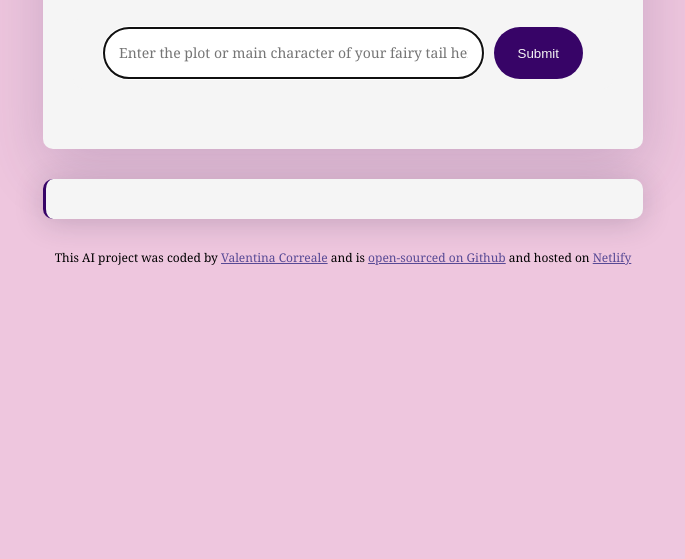
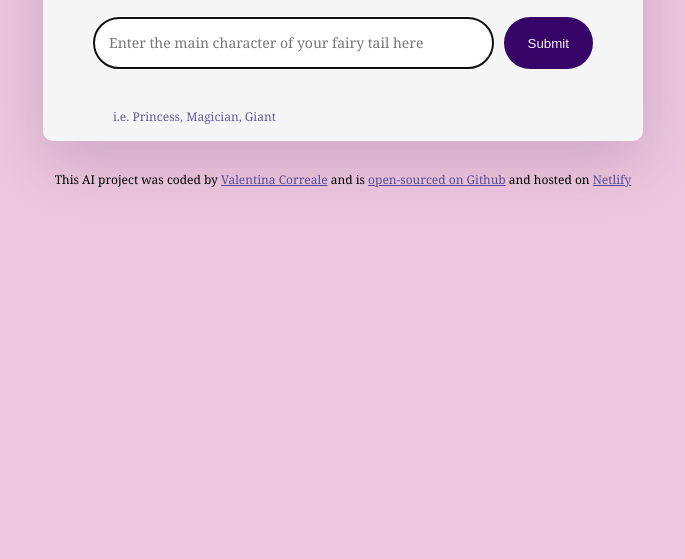
Before and after one commit to Valeco96/fables-generator, a plain HTML site: page index.html in a window 1280 px wide. Shown: the part 241-800 px from the top of the page, without its empty margins (297-982 px from the left). Drawn offline with nearby package versions, Linux system fonts and the light colour scheme.

Commit message:
Adding UX features - part 1

```diff
--- a/index.html
+++ b/index.html
@@ -18,7 +18,7 @@
         <form id="fable-generator">
           <input
             type="text"
-            placeholder="Enter the plot or main character of your fairy tail here"
+            placeholder="Enter the main character of your fairy tail here"
             class="search-bar"
             id="user-input"
             autofocus
@@ -26,9 +26,10 @@
             autocomplete="off"
           />
           <input type="submit" class="submit-button" />
-        </form>
+          </form>
+          <small class="hint">i.e. Princess, Magician, Giant</small>
       </div>
-        <div class="fable" id="fable"></div>
+        <div class="fable hidden" id="fable"></div>
       </main>
       <footer>
         This AI project was coded by
--- a/src/javascript.js
+++ b/src/javascript.js
@@ -15,7 +15,10 @@ function generateFable(event) {
     "You are an AI full of imagination, and love to generate short stories. Your mission is to generate two paragraps of fables or fairy tails with basic HTML format. Please do not show code strings. Make sure to follow the user instructions.";
   let prompt = `User instructions: Please generate a fairy tail and a title about ${instructionsInput.value}`;
   let apiUrl = `https://api.shecodes.io/ai/v1/generate?prompt=${prompt}&context=${context}&key=${apiKey}`;
-  3;
+
+  let fableElement = document.querySelector("#fable");
+  fableElement.classList.remove("hidden");
+
   axios.get(apiUrl).then(displayFable);
 }
 
--- a/src/style.css
+++ b/src/style.css
@@ -9,7 +9,7 @@ body {
 }
 
 .container-2 {
-  padding: 30px;
+  padding: 15px 20px;
   background-color: whitesmoke;
   margin-bottom: 30px;
   border-radius: 10px;
@@ -29,10 +29,10 @@ h1 {
 }
 
 form {
-  padding: 10px 30px;
+  padding: 15px 30px;
   background-color: whitesmoke;
   text-align: center;
-  margin: 30px 0;
+  margin: 20px 0;
   border-radius: 10px;
   display: flex;
 }
@@ -57,6 +57,15 @@ form {
   padding: 14px 24px;
 }
 
+.hint {
+  line-height: 1.5;
+  font-size: 12px;
+  margin-top: 5px;
+  margin-left: 50px;
+  opacity: 0.9;
+  color: rgb(87, 73, 149);
+}
+
 .fable {
   font-size: 14px;
   background-color: whitesmoke;
@@ -65,6 +74,10 @@ form {
   border-left: 3px solid rgb(55, 4, 103);
   border-radius: 10px;
   box-shadow: 0px 4px 30px 0px rgba(39, 33, 66, 0.2);
+}
+
+.hidden {
+  display: none;
 }
 
 a {
```
